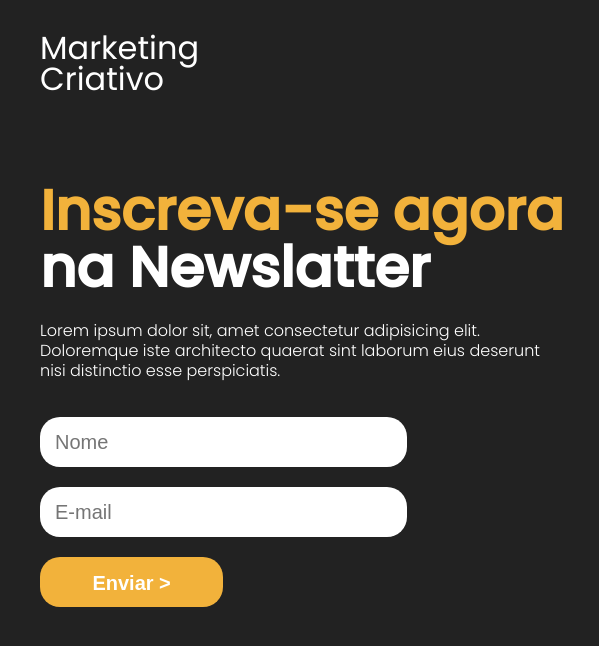
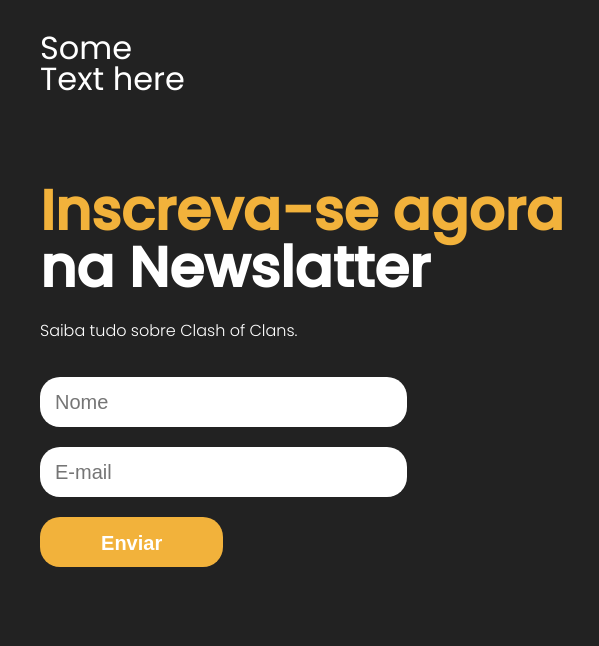
Before and after one commit to LucasCosta0011/lading-page, a plain HTML site: page index.html in a window 1280 px wide. Shown: the full height of the page, 0-599 px from the left. Drawn offline with Linux system fonts and the light colour scheme.

Commit message:
Add files via upload

```diff
--- a/index.html
+++ b/index.html
@@ -12,8 +12,8 @@
 <body>
   <header>
     <div id="title">
-      <h1>Marketing</h1>
-      <h1>Criativo</h1>
+      <h1>Some</h1>
+      <h1>Text here</h1>
     </div>
 
     <ul>
@@ -30,17 +30,17 @@
       <h2><span>Inscreva-se agora</span></h2>
       <h2>na Newslatter</h2>
       <p>
-        Lorem ipsum dolor sit, amet consectetur adipisicing elit. Doloremque iste architecto quaerat sint laborum eius deserunt nisi distinctio esse perspiciatis.
+        Saiba tudo sobre Clash of Clans.
       </p>
       <form action="">
         <input type="text" placeholder="Nome">
         <input type="email" placeholder="E-mail">
-        <input type="submit" value="Enviar >">
+        <input type="submit" value="Enviar">
       </form>
     </aside>
 
     <figure>
-      <img src="./components/images/clash.png" alt="mulher-meditando">
+      <img src="./components/images/clash.png" alt="logo-jogo-clash-of-clans">
     </figure>
   </main>
 </body>
```
